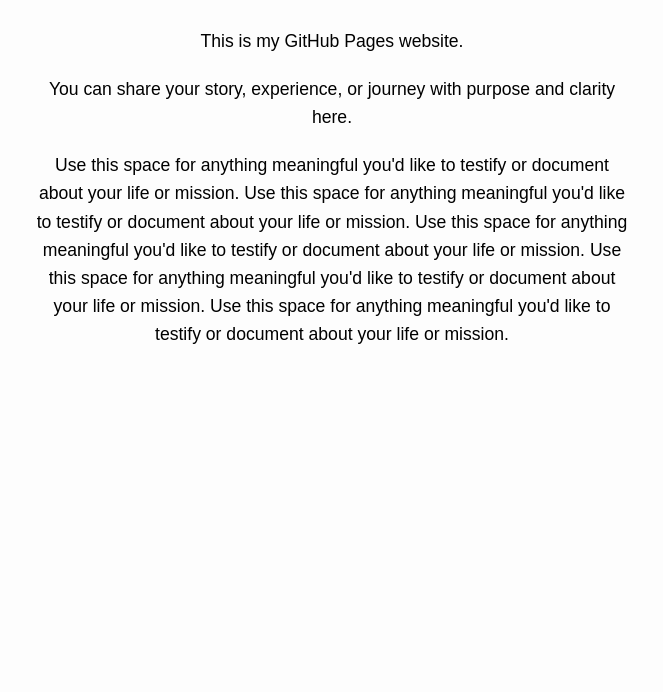
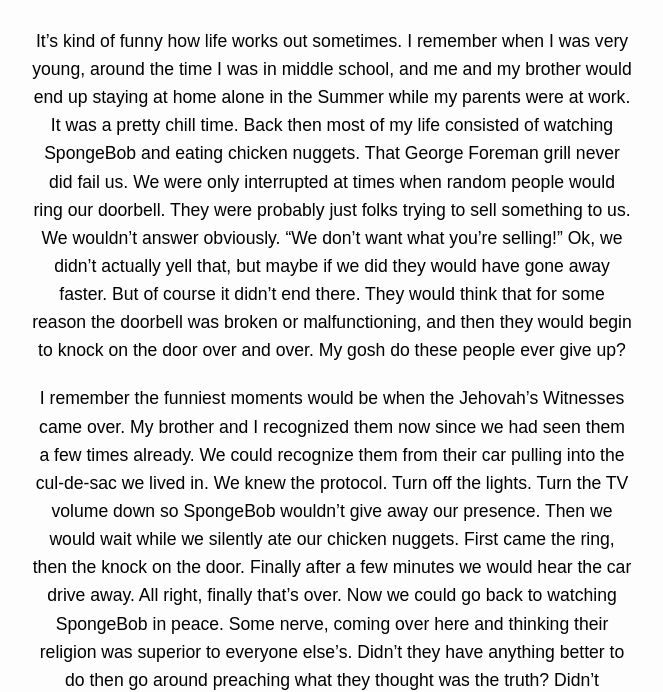
Before and after one commit to rajtestimony525/website, a plain HTML site: page index.html in a window 1280 px wide. Shown: the part 115-807 px from the top of the page, without its empty margins (308-971 px from the left). Drawn offline with Linux system fonts and the light colour scheme.

Commit message:
Update index.html

```diff
--- a/index.html
+++ b/index.html
@@ -29,15 +29,22 @@
   <h1>My Testimony</h1>
 
   <div class="paragraph">
-    <p>This is my GitHub Pages website.</p>
+    <p>It’s kind of funny how life works out sometimes. I remember when I was very young, around the time I was in middle school, and me and my brother would end up staying at home alone in the Summer while my parents were at work. It was a pretty chill time. Back then most of my life consisted of watching SpongeBob and eating chicken nuggets. That George Foreman grill never did fail us. We were only interrupted at times when random people would ring our doorbell. They were probably just folks trying to sell something to us. We wouldn’t answer obviously. “We don’t want what you’re selling!” Ok, we didn’t actually yell that, but maybe if we did they would have gone away faster. But of course it didn’t end there. They would think that for some reason the doorbell was broken or malfunctioning, and then they would begin to knock on the door over and over. My gosh do these people ever give up?</p>
   </div>
 
   <div class="paragraph">
-    <p>You can share your story, experience, or journey with purpose and clarity here.</p>
+    <p>I remember the funniest moments would be when the Jehovah’s Witnesses came over. My brother and I recognized them now since we had seen them a few times already. We could recognize them from their car pulling into the cul-de-sac we lived in. We knew the protocol. Turn off the lights. Turn the TV volume down so SpongeBob wouldn’t give away our presence. Then we would wait while we silently ate our chicken nuggets. First came the ring, then the knock on the door. Finally after a few minutes we would hear the car drive away. All right, finally that’s over. Now we could go back to watching SpongeBob in peace. Some nerve, coming over here and thinking their religion was superior to everyone else’s. Didn’t they have anything better to do then go around preaching what they thought was the truth? Didn’t everyone think they had the truth? I mean which person follows a religion they think is fake? Just keep your beliefs to yourself please, I can choose for myself what path I want to follow.</p>
   </div>
 
   <div class="paragraph">
-    <p>Use this space for anything meaningful you'd like to testify or document about your life or mission. Use this space for anything meaningful you'd like to testify or document about your life or mission. Use this space for anything meaningful you'd like to testify or document about your life or mission. Use this space for anything meaningful you'd like to testify or document about your life or mission. Use this space for anything meaningful you'd like to testify or document about your life or mission.</p>
+    <p>The thing was, perhaps I didn’t truly have a path to follow either. But no one really knows if what they believe is actually true, they just choose to believe in what they want. Or so I thought. I held a perspective of God that didn’t quite match any religion. I mean I believed in a God, but not a specific one. Just a God. A God that I thought was good, loving, and apparently a creative genius to have constructed a world such as this one. This is what I assumed after studying science as a young kid before and all throughout high school. Chemistry, Biology, Physics. It was all so crazy to me. How did this stuff all just come together? Random chance? Maybe. I guess you could say that despite the low probability of life forming by itself, you must also take into account that there are quite a bit of possibilities considering the vast size of the universe. Did you know that your body (assuming you’re an adult) contains 7 octillion atoms (you google how many zeros that is) while the Milky Way Galaxy has only around 300-400 billion stars? Do you know that the atoms in your own body are billions of years old? Yeah, you probably do.</p>
   </div>
+
+  <div class="paragraph">
+    <p></p>
+  </div>
+
+
+
 </body>
 </html>
```
